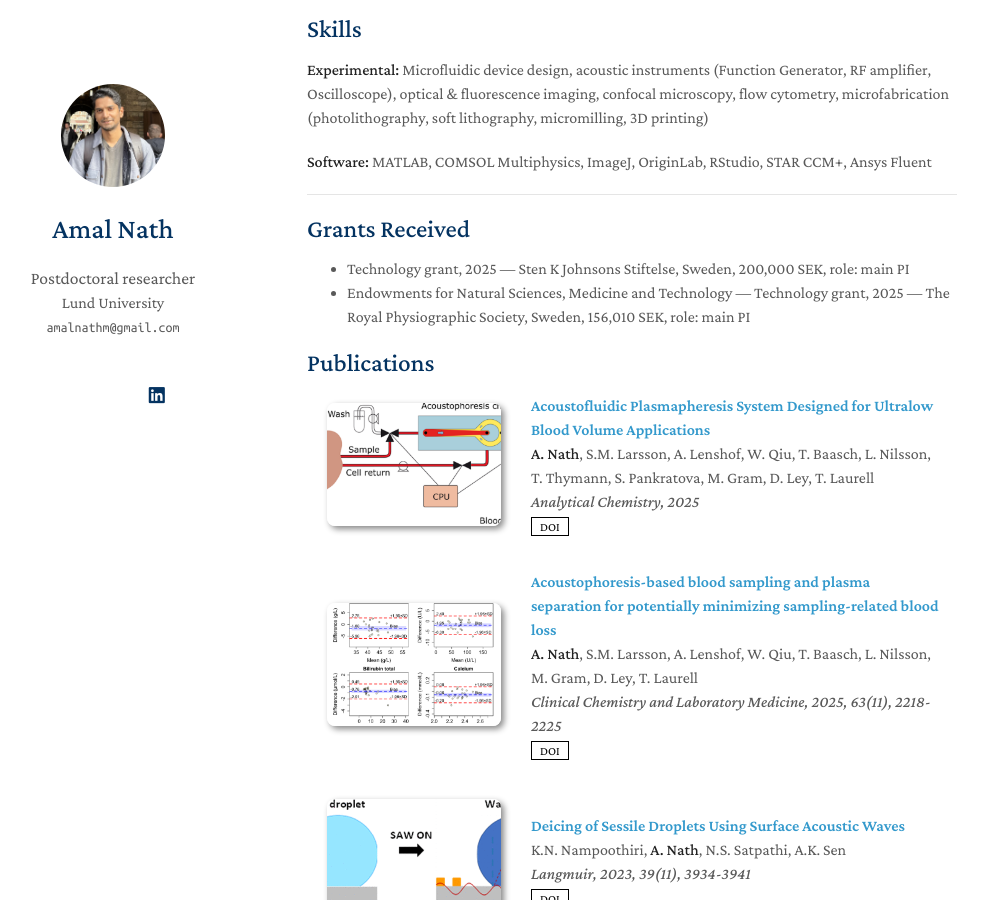
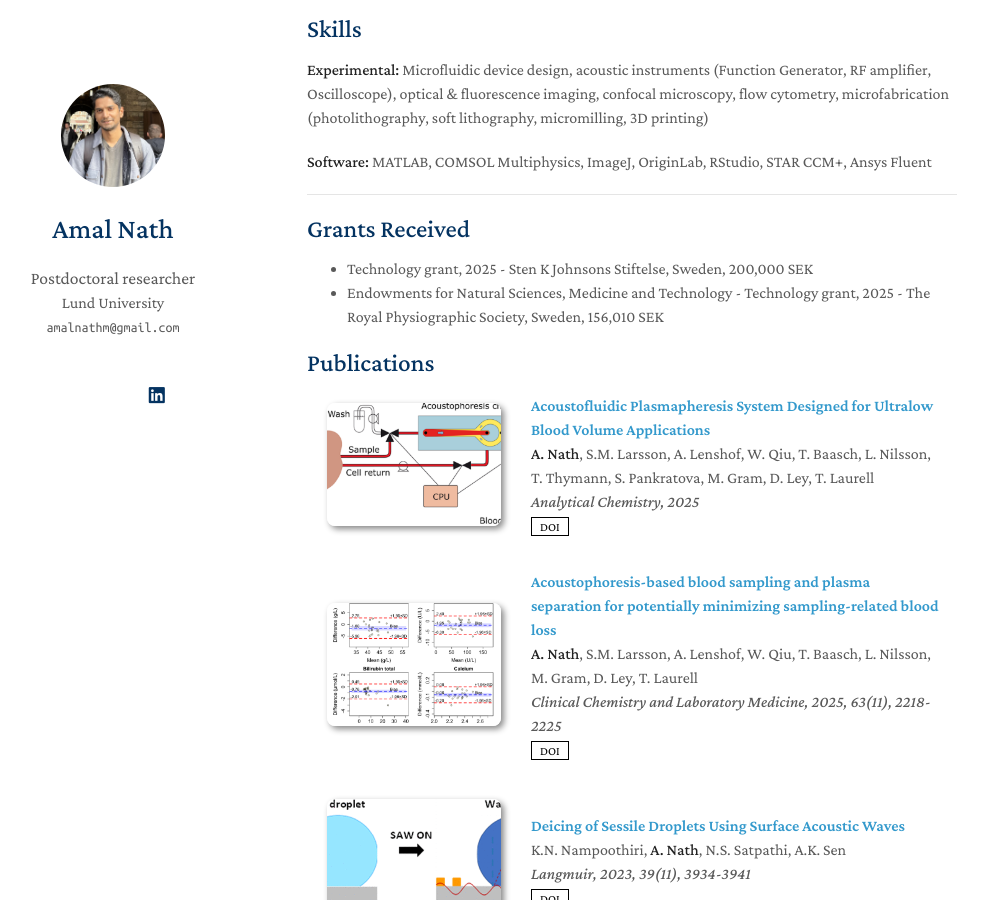
Before and after one commit to amal-nath-01/amal-nath-01-github.io, a Jekyll site: the page built from index.md, in a window 1280 px wide and 900 px high, scrolled down 906 px. Shown: the whole window, without its empty margins (163-1144 px from the left). Built offline with Jekyll 4.4.1, drawn with Linux system fonts in a browser that asks for light colours; a style sheet for code colours, icons or effects is not loaded; our own code applies the rules of GitHub Pages for plain Markdown files.

Commit message:
Update index.md

```diff
--- a/index.md
+++ b/index.md
@@ -47,8 +47,8 @@ I have experience in computational modeling with **MATLAB** and **COMSOL Multiph
 
 ## Grants Received
 
-- Technology grant, 2025 — Sten K Johnsons Stiftelse, Sweden, 200,000 SEK, role: main PI
-- Endowments for Natural Sciences, Medicine and Technology — Technology grant, 2025 — The Royal Physiographic Society, Sweden, 156,010 SEK, role: main PI
+- Technology grant, 2025 - Sten K Johnsons Stiftelse, Sweden, 200,000 SEK
+- Endowments for Natural Sciences, Medicine and Technology - Technology grant, 2025 - The Royal Physiographic Society, Sweden, 156,010 SEK
 
 
 
```
